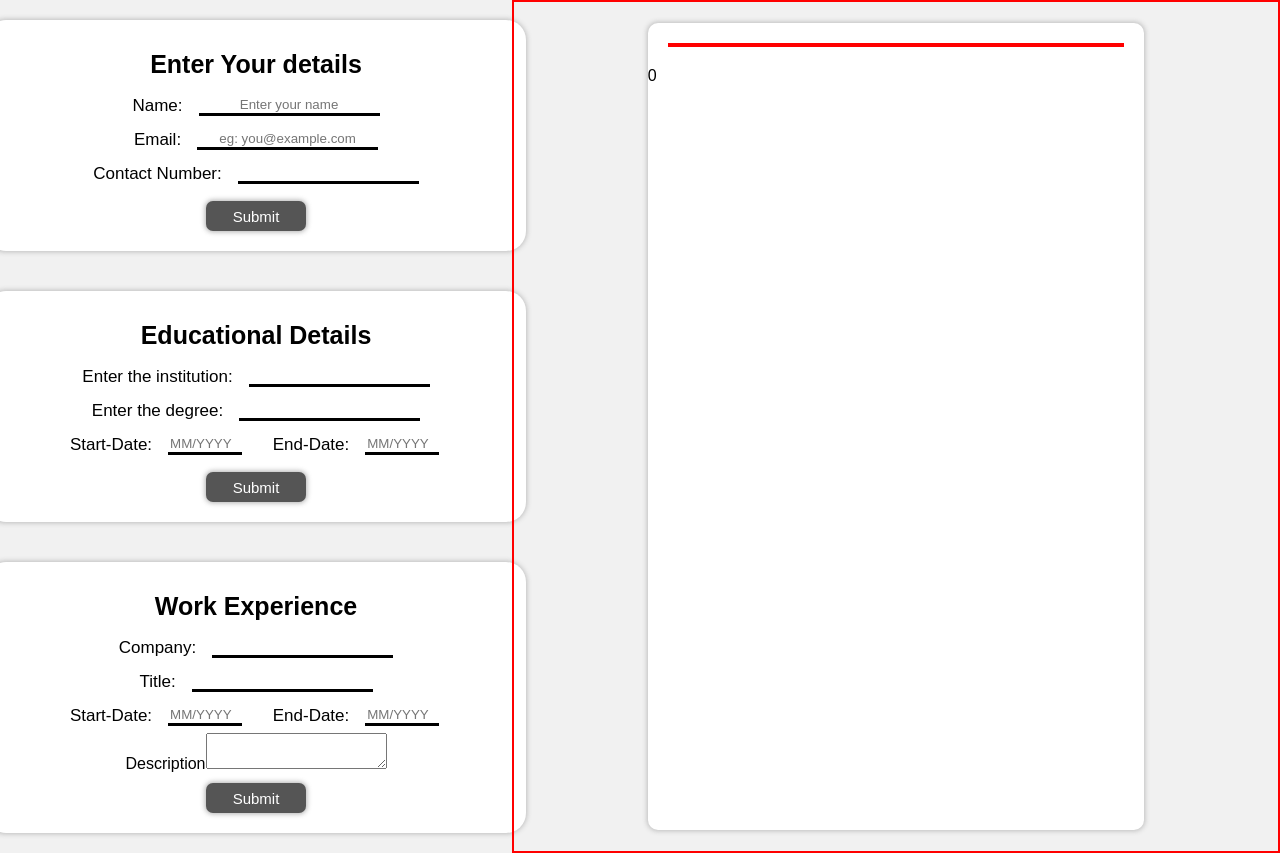
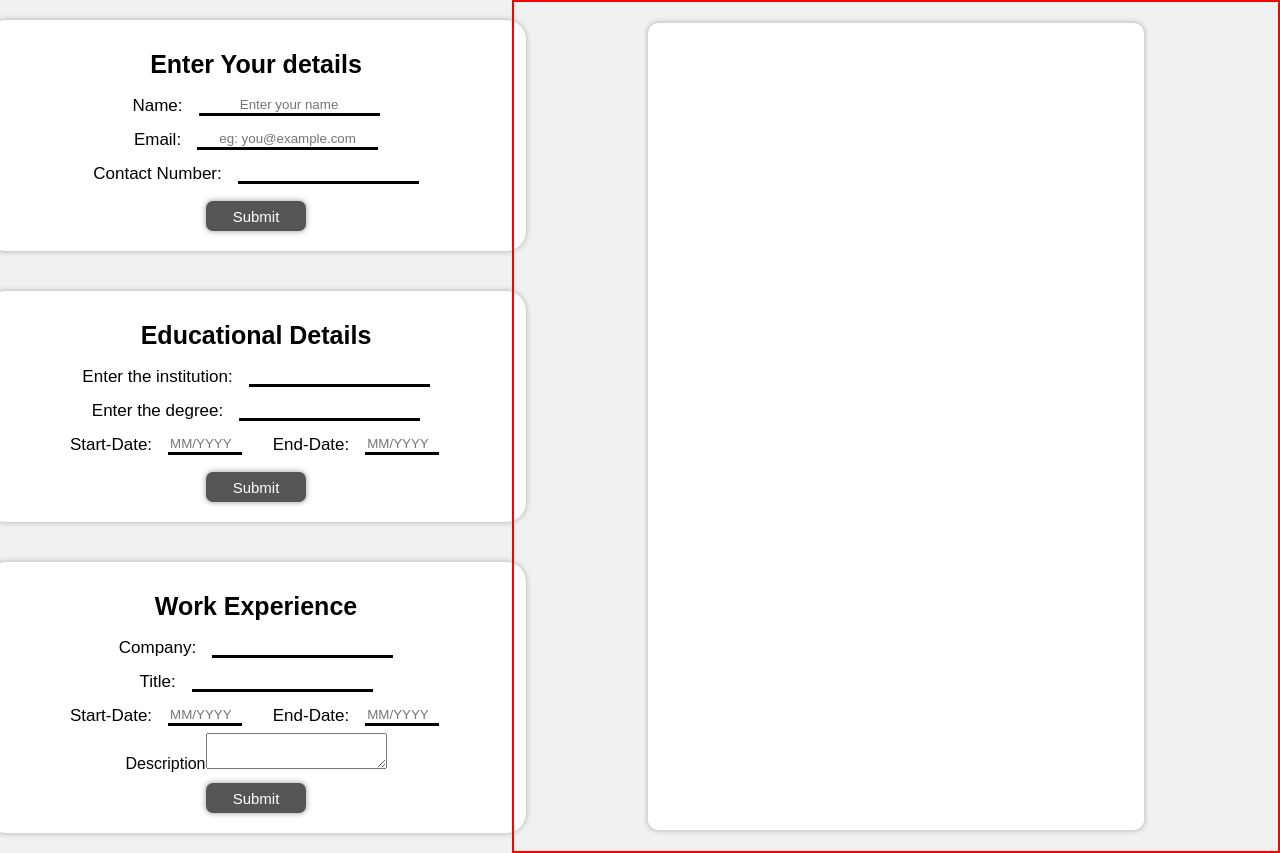
Before and after one commit to ActionJags95/odin_testing, a React (Vite) app in the folder Projects/resume-builder/: page / in a window 1280 px wide. Built offline with nearby package versions, Linux system fonts and the light colour scheme.

Commit message:
full push

```diff
--- a/Projects/resume-builder/src/App.jsx
+++ b/Projects/resume-builder/src/App.jsx
@@ -18,13 +18,11 @@ function App() {
   const [educationInfo, setEducationInfo] = useState([]);
   const handleEducationalInfo = (educationalData) => {
     setEducationInfo((prevData) => [...prevData, educationalData]);
-    console.log(educationInfo);
   };
 
   const [workExperience, setWorkExperience] = useState([]);
   const handleWorkExperience = (workExpItem) => {
     setWorkExperience((prevWorkExpInfo) => [...prevWorkExpInfo, workExpItem]);
-    console.log(workExperience);
   };
 
   return (
--- a/Projects/resume-builder/src/components/output-area/generalInfo.css
+++ b/Projects/resume-builder/src/components/output-area/generalInfo.css
@@ -9,7 +9,6 @@ section > h1 {
 }
 
 .general-section {
-  border: 2px solid red;
   display: flex;
   flex-direction: column;
   align-items: center;
--- a/Projects/resume-builder/src/components/output-area/generalInfo.jsx
+++ b/Projects/resume-builder/src/components/output-area/generalInfo.jsx
@@ -4,7 +4,6 @@ import emailIcon from "/src/assets/icons/email.png";
 
 function GeneralInfo(props) {
   const { name, email, contactNumber } = props.data;
-  console.log(props);
 
   return (
     <section className="general-section">
--- a/Projects/resume-builder/src/components/output-area/index.jsx
+++ b/Projects/resume-builder/src/components/output-area/index.jsx
@@ -3,7 +3,7 @@ import GeneralInfo from "./generalInfo";
 import WorkExpInfo from "./workExp";
 function Resume(props) {
   const { data, eduInfo, workExp } = props;
-  console.log(props);
+
   return (
     <div id="resume-area">
       <div id="resume">
--- a/Projects/resume-builder/src/components/output-area/workExp.jsx
+++ b/Projects/resume-builder/src/components/output-area/workExp.jsx
@@ -1,8 +1,22 @@
 function WorkExpInfo(props) {
   const { workExp } = props;
+  console.log(workExp);
 
-  console.log(workExp.length);
-  return <div>{workExp.length && <div>Hello</div>}</div>;
+  return (
+    <section>
+      {workExp.length > 0 &&
+        workExp.map((item, index) => {
+          return (
+            <div key={index}>
+              <h1>{item.company}</h1>
+              <p>{item.title}</p>
+              <p>{item.startDate}</p>
+              <p>{item.endDate}</p>
+              <p>{item.description}</p>
+            </div>
+          );
+        })}
+    </section>
+  );
 }
-
 export default WorkExpInfo;
```
Also changed, not shown: 1 other file (tests, documents, lock files or other folders).
